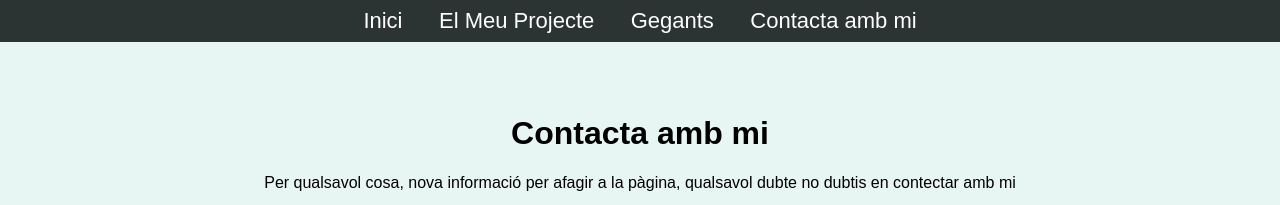
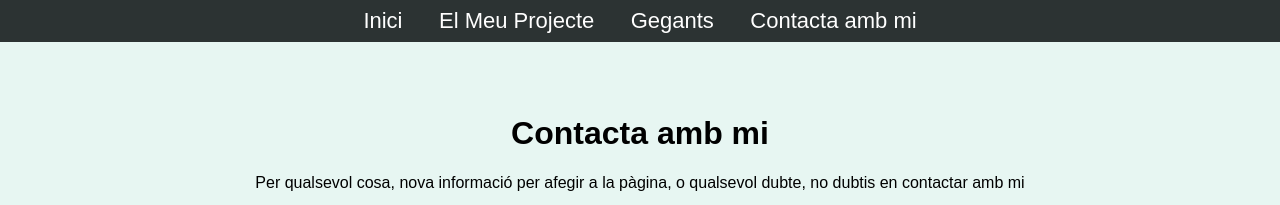
Before and after one commit to PaAu5/LaWebdelsGegants.com, a plain HTML site: page Contacte.html in a window 1280 px wide. Shown: the top 205 px of the page. Drawn offline with Linux system fonts and the light colour scheme.

Commit message:
Update Contacte.html

```diff
--- a/Contacte.html
+++ b/Contacte.html
@@ -23,7 +23,7 @@
 
         <!-- Contacta amb mi -->
         <h1 id="titol-contacta">Contacta amb mi</h1>
-        <p>Per qualsavol cosa, nova informació per afagir a la pàgina, qualsavol dubte no dubtis en contectar
+        <p>Per qualsevol cosa, nova informació per afegir a la pàgina, o qualsevol dubte, no dubtis en contactar
             amb mi
         </p>
 
```
